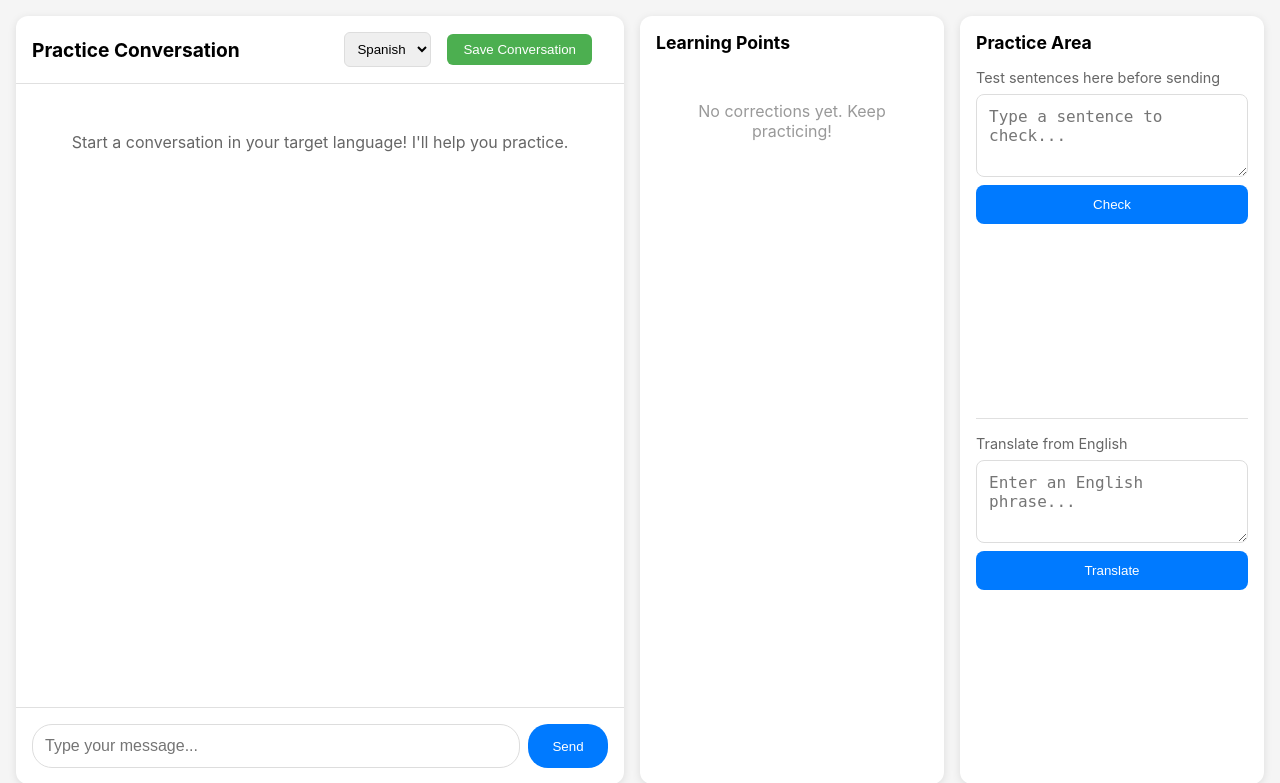
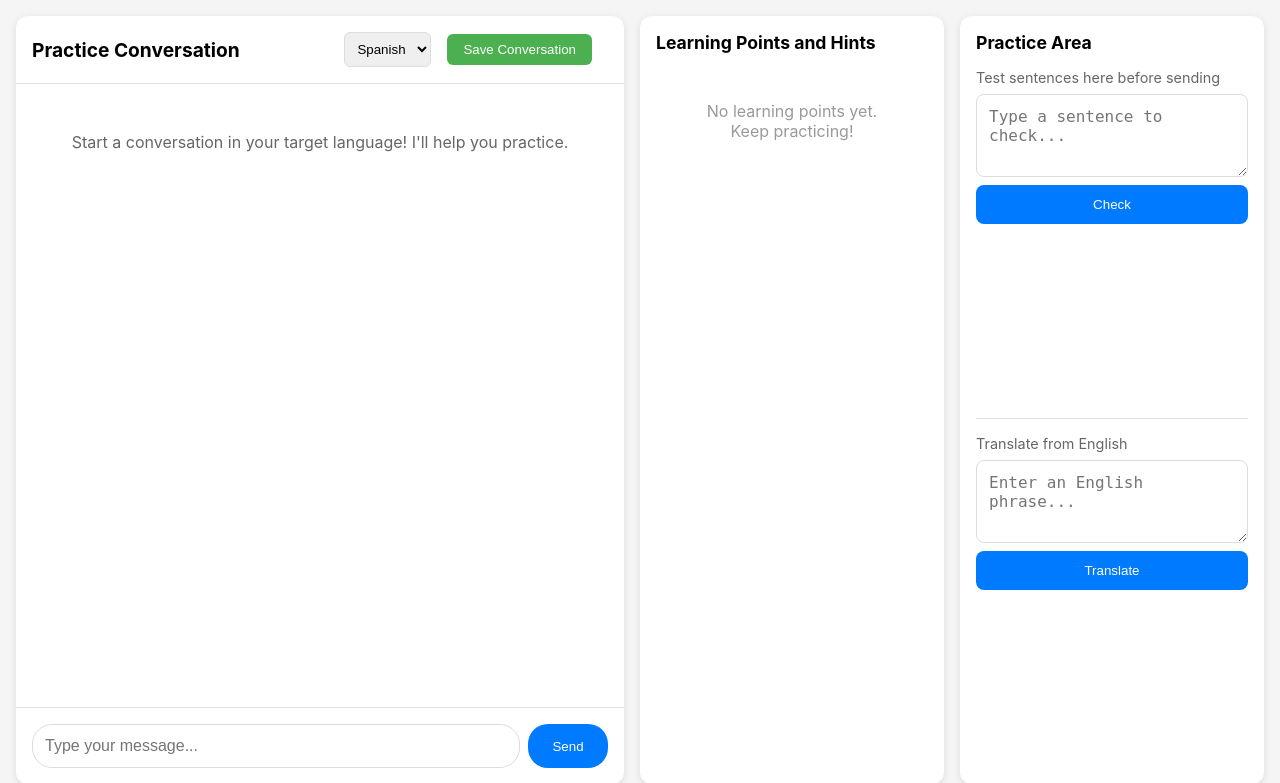
Before and after one commit to JAG-UK/small-language-tutor, a Flask app: page / in a window 1280 px wide. Shown: the top 783 px of the page. Run offline with Flask 3, Linux system fonts and the light colour scheme; some libraries are stand-ins or nearby versions.

Commit message:
Add hints section

```diff
--- a/app.py
+++ b/app.py
@@ -32,7 +32,8 @@ def chat():
         conversations[session_id] = {
             'messages': [],
             'language': language,
-            'corrections': []
+            'corrections': [],
+            'hints': []
         }
 
     conv = conversations[session_id]
@@ -51,10 +52,26 @@ def chat():
             'timestamp': datetime.now().isoformat()
         })
 
+    # Get hints for naturalness improvement
+    hints_result = grammar_checker.get_hints(user_message, conv['messages'], language)
+    if hints_result.get('has_hints') and hints_result.get('hints'):
+        conv['hints'].append({
+            'message': user_message,
+            'hints': hints_result.get('hints', []),
+            'timestamp': datetime.now().isoformat()
+        })
+
     # Get AI response
     system_prompt = f"""You are a friendly language tutor helping someone learn {language}.
-    Keep responses natural, conversational, and appropriate for a language learner.
-    Keep responses brief (2-3 sentences max)."""
+
+CRITICAL RULES:
+1. You MUST respond ENTIRELY in {language}. Do NOT use English or any other language.
+2. Every word, phrase, and sentence must be in {language} only.
+3. Keep responses natural, conversational, and appropriate for a language learner.
+4. Keep responses brief (2-3 sentences max).
+5. If you need to explain something, explain it in {language}, not in English.
+
+Remember: This is a language practice conversation. The entire conversation must be in {language}."""
 
     messages_for_llm = [
         {"role": "system", "content": system_prompt}
@@ -108,34 +125,74 @@ def translate():
 
 @app.route('/api/corrections', methods=['GET'])
 def get_corrections():
-    """Get corrections for current conversation"""
+    """Get corrections and hints for current conversation"""
     session_id = request.args.get('session_id', 'default')
     corrections = []
+    hints = []
     if session_id in conversations:
-        corrections = conversations[session_id]['corrections']
+        corrections = conversations[session_id].get('corrections', [])
+        hints = conversations[session_id].get('hints', [])
 
-    if not corrections:
-        return '<p class="empty-state">No corrections yet. Keep practicing!</p>'
+    if not corrections and not hints:
+        return '<p class="empty-state">No learning points yet. Keep practicing!</p>'
 
-    # Render corrections as HTML
+    # Combine corrections and hints, sorted by timestamp (most recent first)
+    all_items = []
+    for corr in corrections:
+        all_items.append({
+            'type': 'correction',
+            'timestamp': corr.get('timestamp', ''),
+            'data': corr
+        })
+    for hint in hints:
+        all_items.append({
+            'type': 'hint',
+            'timestamp': hint.get('timestamp', ''),
+            'data': hint
+        })
+
+    # Sort by timestamp, most recent first
+    all_items.sort(key=lambda x: x['timestamp'], reverse=True)
+
+    # Render as HTML
     html_output = ''
-    for correction in reversed(corrections):  # Show most recent first
-        original = correction.get('message', '')
-        corrected = correction.get('corrected', '')
-        explanation = correction.get('explanation', '')
+    for item in all_items:
+        if item['type'] == 'correction':
+            corr = item['data']
+            original = html.escape(str(corr.get('message', '')))
+            corrected = html.escape(str(corr.get('corrected', '')))
+            explanation_raw = corr.get('explanation', '')
 
-        # Escape HTML to prevent XSS
-        original = html.escape(original)
-        corrected = html.escape(corrected)
-        explanation = html.escape(explanation)
+            # Handle explanation as string or list
+            if isinstance(explanation_raw, list):
+                explanation = '<br>'.join([html.escape(str(item)) for item in explanation_raw])
+            else:
+                explanation = html.escape(str(explanation_raw))
 
-        html_output += f'''
-        <div class="correction-item">
-            <div class="original">{original}</div>
-            <div class="corrected">✓ {corrected}</div>
-            <div class="explanation">{explanation}</div>
-        </div>
-        '''
+            html_output += f'''
+            <div class="correction-item">
+                <div class="item-label">Correction</div>
+                <div class="original">{original}</div>
+                <div class="corrected">✓ {corrected}</div>
+                <div class="explanation">{explanation}</div>
+            </div>
+            '''
+        else:  # hint
+            hint_data = item['data']
+            message = html.escape(hint_data.get('message', ''))
+            hints_list = hint_data.get('hints', [])
+
+            hints_html = ''
+            for i, hint_text in enumerate(hints_list, 1):
+                hints_html += f'<li>{html.escape(hint_text)}</li>'
+
+            html_output += f'''
+            <div class="hint-item">
+                <div class="item-label">Hint</div>
+                <div class="hint-message">{message}</div>
+                <ul class="hints-list">{hints_html}</ul>
+            </div>
+            '''
 
     return html_output
 
@@ -155,7 +212,8 @@ def save_conversation():
         title=conv['messages'][0]['content'][:50] if conv['messages'] else "Untitled",
         language=conv['language'],
         messages=json.dumps(conv['messages']),
-        corrections=json.dumps(conv['corrections'])
+        corrections=json.dumps(conv.get('corrections', [])),
+        hints=json.dumps(conv.get('hints', []))
     )
 
     session.add(db_conv)
@@ -193,7 +251,8 @@ def get_conversation(conv_id):
         'language': conv.language,
         'created_at': conv.created_at.isoformat(),
         'messages': json.loads(conv.messages),
-        'corrections': json.loads(conv.corrections)
+        'corrections': json.loads(conv.corrections) if conv.corrections else [],
+        'hints': json.loads(conv.hints) if hasattr(conv, 'hints') and conv.hints else []
     }
     session.close()
     return jsonify(result)
--- a/models.py
+++ b/models.py
@@ -14,6 +14,7 @@ class Conversation(Base):
     created_at = Column(DateTime, default=datetime.utcnow)
     messages = Column(JSON)  # Store messages as JSON array
     corrections = Column(JSON)  # Store corrections as JSON array
+    hints = Column(JSON)  # Store hints as JSON array
 
 engine = create_engine('sqlite:///database.db', echo=False)
 Base.metadata.create_all(engine)
--- a/templates/index.html
+++ b/templates/index.html
@@ -53,7 +53,7 @@
 
         <!-- Corrections Panel -->
         <div class="corrections-panel">
-            <h3>Learning Points</h3>
+            <h3>Learning Points and Hints</h3>
             <div id="corrections-list"
                  hx-get="/api/corrections?session_id=default"
                  hx-trigger="load, every 2s"
```
Also changed, not shown: grammar_checker.py (+59 -6 lines), static/css/style.css (+42 -0 lines).
